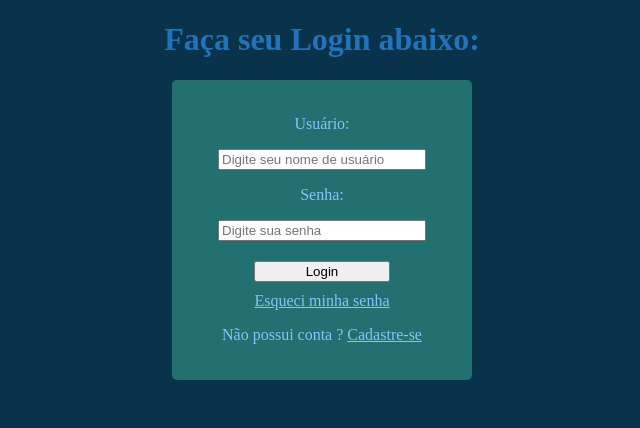
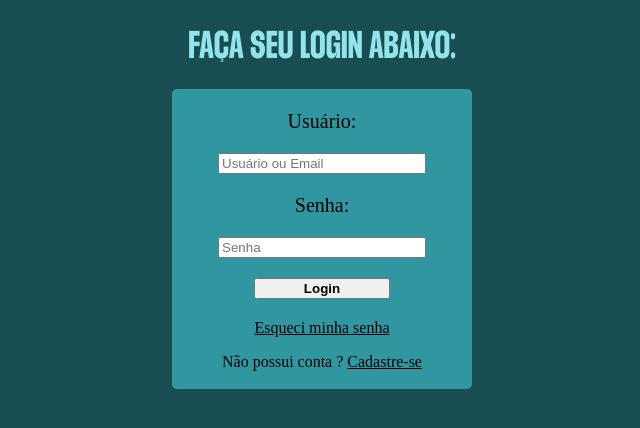
Before and after one commit to Vinicius-RToledo/Tela_de_login, a plain HTML site: page index.html in a window 1280 px wide. Shown: the whole page, without its empty margins (318-958 px from the left). Drawn offline with Linux system fonts and the light colour scheme.

Commit message:
Alteração nas fontes

```diff
--- a/index.html
+++ b/index.html
@@ -8,25 +8,31 @@
     <title>Login</title>
     <link rel="icon" href="media/favicon.ico">
     <link rel="stylesheet" href="style.css">
+    <style>
+        @font-face {
+            font-family: 'Gratelos';
+            src: url('font/GratelosDisplay.ttf') format('truetype');
+        }
+    </style>
 </head>
 
 <body>
     <main class="container">
         <div>
-            <h1 class="title">Faça seu Login abaixo:</h1>
+            <h1 class="title">FAÇA SEU LOGIN ABAIXO:</h1>
             <form class="doLogin">
                 <div class="inputUser">
                     <p class="textoUsuario">Usuário:</p>
                     <label for="user"></label>
-                    <input class="usuario" type="text" name="user" id="user" placeholder="Digite seu nome de usuário">
+                    <input class="usuario" type="text" name="user" id="user" placeholder="Usuário ou Email">
                 </div>
                 <div class="inputPassword">
                     <p class="textoSenha">Senha:</p>
                     <label for="password"></label>
-                    <input class="senha" type="password" placeholder="Digite sua senha">
+                    <input class="senha" type="password" placeholder="Senha">
                 </div>
                 <div class="loginButton">
-                    <button type="submit">Login</button>
+                    <button class="botao" type="submit"><strong>Login</strong></button>
                     <a class="forgot" href="#">Esqueci minha senha</a>
                 </div>
                 <div class="infoAdtional">
--- a/style.css
+++ b/style.css
@@ -1,11 +1,14 @@
 body {
-    background-color: rgb(9, 50, 75);
+    background-color: #184D52;
 }
 
 .title {
     display: flex;
     justify-content: center;
-    color: rgb(34, 115, 186);
+    color: #92E3EA;
+    font-family: 'Gratelos';
+    font-weight: normal;
+    font-size: 40px;
 }
 
 .doLogin {
@@ -13,7 +16,7 @@ body {
     flex-direction: column;
     justify-content: center;
     align-items: center;
-    background-color: rgb(34, 112, 111);
+    background-color: #3097A1;
     width: 300px;
     height: 300px;
     margin: auto;
@@ -23,13 +26,13 @@ body {
 .textoUsuario {
     display: flex;
     justify-content: center;
-    color: rgb(134, 196, 250);
+    font-size: 20px;
 }
 
 .textoSenha {
     display: flex;
     justify-content: center;
-    color: rgb(134, 196, 250);
+    font-size: 20px;
 }
 
 .loginButton {
@@ -40,12 +43,12 @@ body {
 }
 
 .forgot {
-    padding-top: 10px;
-    color: rgb(134, 196, 250);
+    padding-top: 20px;
+    color: black;
 }
 
 .withoutAccount {
-    color: rgb(134, 196, 250);
+    color: black;
 }
 
 .apply {
```
Also changed, not shown: font/GratelosDisplay.ttf (added).
